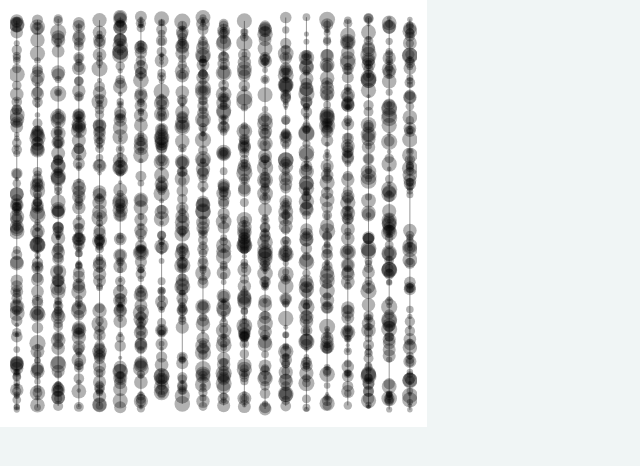
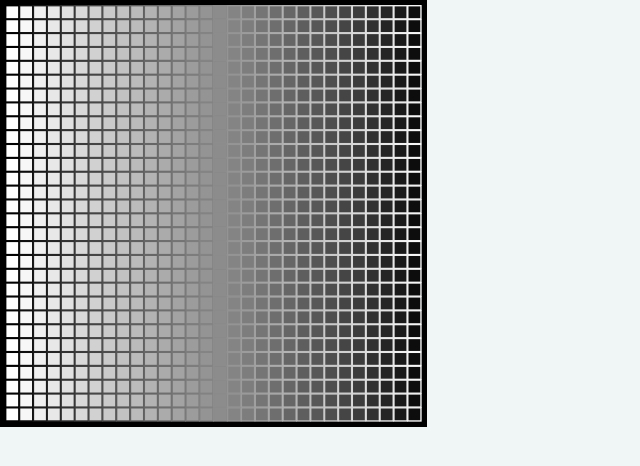
Before and after one commit to nrennie/d3tch-a-sketch, a plain HTML site: page Windows/index.html in a window 1280 px wide. Shown: the whole page, without its empty margins (0-640 px from the left). Drawn offline with nearby package versions, Linux system fonts and the light colour scheme.

Commit message:
add windows

```diff
--- /dev/null
+++ b/Windows/config.js
@@ -0,0 +1,10 @@
+config={
+    "data": {
+        "n": 30
+    },
+    "style": {
+        "strokeWidth": 2,
+        "bgCol": "black",
+        "colPalette": ['#ffffff', '#d9d9d9', '#b3b3b3', '#8c8c8c', '#666666', '#404040', '#000000']
+    }
+}
--- a/Abacus/index.html
+++ b/Windows/index.html
@@ -17,7 +17,7 @@
 <body>
 
     <div class="col-12 col-md-4 d-flex justify-content-center text-center">
-        <div id="abacus"></div>
+        <div id="windows"></div>
     </div>
 
 <script src="https://cdn.jsdelivr.net/npm/bootstrap@5.3.5/dist/js/bootstrap.bundle.min.js" integrity="sha384-k6d4wzSIapyDyv1kpU366/PK5hCdSbCRGRCMv+eplOQJWyd1fbcAu9OCUj5zNLiq" crossorigin="anonymous"></script>
--- /dev/null
+++ b/Windows/plot.js
@@ -0,0 +1,67 @@
+function windowsPlot() {
+  const width = globalConfig.settings.width;
+  const height = globalConfig.settings.width;
+
+  const labels = d3.range(config.data.n).map(i => String.fromCharCode(65 + i)); // Labels: A, B, C, ...
+
+  // Generate the data array
+  const data = d3.range(config.data.n ** 2).map(i => ({
+    x: labels[i % config.data.n],
+    y: labels[Math.floor(i / config.data.n)],
+    colX: i % config.data.n,
+    colY: i % config.data.n
+  }));
+
+  const xGroups = labels;
+  const yGroups = [...labels].reverse();
+
+  let colour = d3.scaleSequential()
+    .domain([0, config.data.n])
+    .interpolator(d3.interpolateRgbBasis(config.style.colPalette));
+
+  let reversedPalette = config.style.colPalette.slice().reverse();
+
+  let revColour = d3.scaleSequential()
+    .domain([0, config.data.n])
+    .interpolator(d3.interpolateRgbBasis(reversedPalette));
+
+  const chartContainer = d3.select('#windows')
+    .style('background-color', config.style.bgCol)
+    .style('padding', '5px')
+    .style('width', width + 20 + 'px');
+
+  const svg = chartContainer
+    .append('svg')
+    .attr('viewBox', `0 0 ${width} ${height}`)
+    .attr('preserveAspectRatio', 'xMidYMid meet')
+    .style('width', '100%')
+    .style('height', 'auto')
+    .append('g');
+
+  const x = d3.scaleBand()
+    .range([0, width])
+    .domain(labels)
+    .padding(0.05);
+
+  const y = d3.scaleBand()
+    .range([height, 0])
+    .domain(labels)
+    .padding(0.05);
+
+  svg.selectAll('rect')
+    .data(data)
+    .enter()
+    .append('rect')
+    .attr('x', d => x(d.x))
+    .attr('y', d => y(d.y))
+    .attr('width', x.bandwidth())
+    .attr('height', y.bandwidth())
+    .style('fill', d => colour(d.colX))
+    .style('stroke', d => revColour(d.colY))
+    .style('stroke-width', config.style.strokeWidth);
+
+}
+
+window.onload = function () {
+  windowsPlot();
+};
```
Also changed, not shown: Nexus/index.html (+1 -1 lines), index.html (+7 -2 lines).
